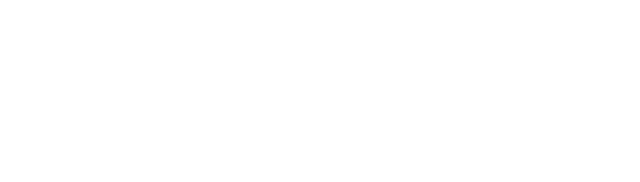
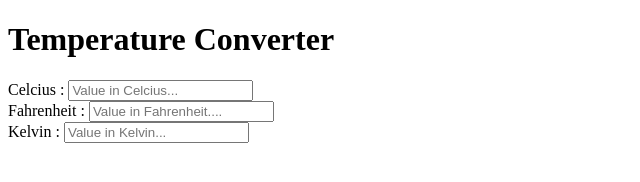
Before and after one commit to Rohan-Shakya/vanilla-javascript-projects, a website: page 2. Temperature Convertor/index.html in a window 1280 px wide. Shown: the whole page, without its empty margins (0-640 px from the left). Drawn offline with Linux system fonts and the light colour scheme.

Commit message:
Temperature Convertor => added html file

```diff
--- a/2. Temperature Convertor/index.html
+++ b/2. Temperature Convertor/index.html
@@ -8,6 +8,27 @@
     <!-- ######## CUSTOM CSS ############# -->
   </head>
   <body>
+    <div class="container">
+      <h1>Temperature Converter</h1>
+      <div class="temperature">
+        <!-- Celcius -->
+        <div class="celcius">
+          <label>Celcius :</label>
+          <input type="number" placeholder="Value in Celcius..." />
+        </div>
+        <!-- Fahrenheit -->
+        <div class="fahrenheit">
+          <label>Fahrenheit :</label>
+          <input type="number" placeholder="Value in Fahrenheit...." />
+        </div>
+        <!-- Kelvin -->
+        <div class="kelvin">
+          <label>Kelvin :</label>
+          <input type="number" placeholder="Value in Kelvin..." />
+        </div>
+      </div>
+    </div>
+
     <!-- ######### JAVASCRIPT ######## -->
     <script src="./js/app.js"></script>
   </body>
```
